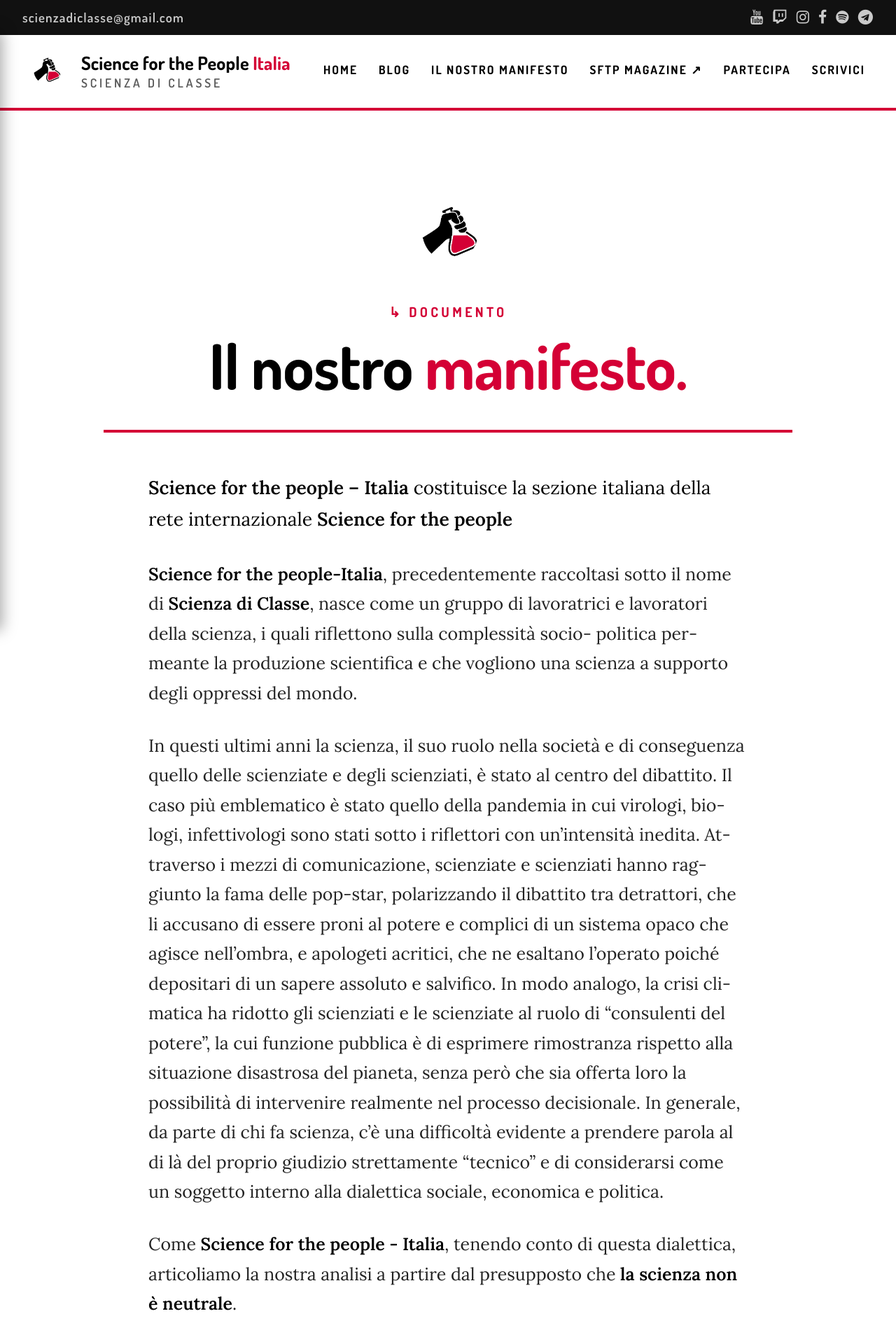
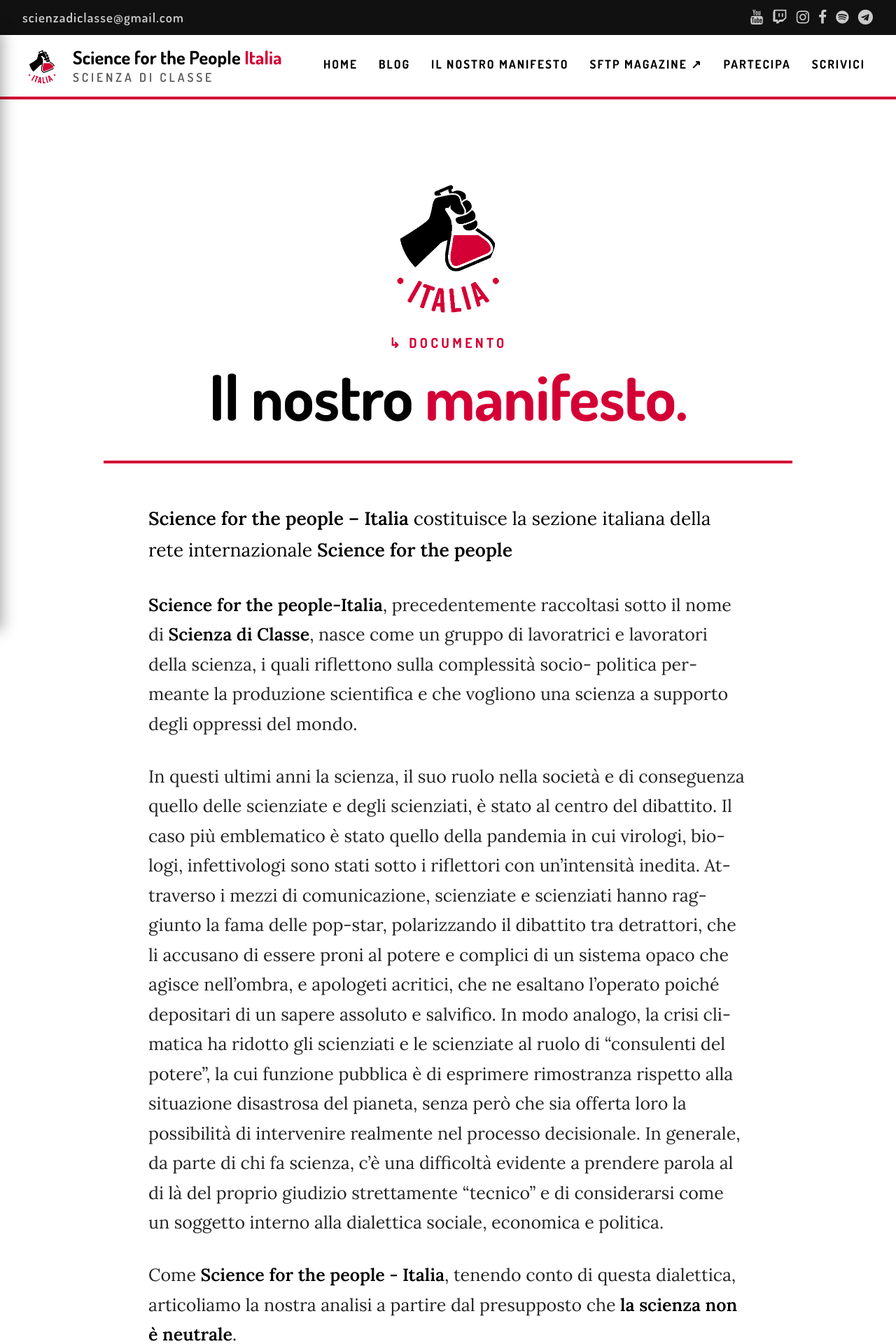
Before and after one commit to scienzadiclasse/sftp-italy.github.io, a Jekyll site: the page built from manifesto.markdown, in a window 1280 px wide. Shown: the top 1920 px of the page at 70% size. Built offline with Jekyll 4.4.1, drawn with Linux system fonts in a browser that asks for light colours.

Commit message:
Fix: date IT in articolo (inline), logo navbar 56x52, logo manifesto 200px, lightbox mobile, data evidenza nowrap
https://claude.ai/code/session_014bPnHiG9tc8WfdJkHtapt6

```diff
--- a/_includes/navbar.html
+++ b/_includes/navbar.html
@@ -122,8 +122,8 @@
     padding: 0 !important;
   }
   #sftp-topbar .sftp-brand-logo {
-    width: 68px !important;
-    height: 68px !important;
+    width: 56px !important;
+    height: 52px !important;
     flex-shrink: 0 !important;
     border-radius: 0 !important;
     overflow: visible !important;
--- a/_layouts/default.html
+++ b/_layouts/default.html
@@ -58,6 +58,21 @@
     }
     /* Nasconde il vecchio header mobile fisso, sostituito dal nuovo topbar */
     body > header.w3-top { display: none !important; }
+    /* Zoom dinamico su mobile: permette pinch e tap-to-zoom */
+    body { touch-action: pan-x pan-y pinch-zoom; }
+    /* Lightbox */
+    #sftp-lightbox {
+      display: none; position: fixed; inset: 0; z-index: 99999;
+      background: rgba(0,0,0,0.92); cursor: zoom-out;
+      align-items: center; justify-content: center;
+    }
+    #sftp-lightbox.open { display: flex; }
+    #sftp-lightbox img {
+      max-width: 96vw; max-height: 96vh;
+      object-fit: contain; box-shadow: 0 4px 40px rgba(0,0,0,0.6);
+    }
+    /* Immagini cliccabili negli articoli */
+    .ma-body img, .mn-body img { cursor: zoom-in; }
   </style>
 </head>
 
@@ -82,7 +97,29 @@
 
   {% include footer.html %}
 
+  <!-- Lightbox zoom dinamico -->
+  <div id="sftp-lightbox" role="dialog" aria-modal="true" aria-label="Immagine ingrandita"
+       onclick="this.classList.remove('open')">
+    <img id="sftp-lightbox-img" src="" alt="">
+  </div>
+
   <script>
+    // Lightbox: tap/click su immagini .ma-body e .mn-body
+    document.addEventListener('DOMContentLoaded', function() {
+      var lb = document.getElementById('sftp-lightbox');
+      var lbImg = document.getElementById('sftp-lightbox-img');
+      document.querySelectorAll('.ma-body img, .mn-body img').forEach(function(img) {
+        img.addEventListener('click', function() {
+          lbImg.src = this.src;
+          lbImg.alt = this.alt;
+          lb.classList.add('open');
+        });
+      });
+      document.addEventListener('keydown', function(e) {
+        if (e.key === 'Escape') lb.classList.remove('open');
+      });
+    });
+
     // Modal Image Gallery
     function onClick(element) {
       var modal = document.getElementById("modal01");
--- a/_layouts/manifesto.html
+++ b/_layouts/manifesto.html
@@ -21,7 +21,7 @@ layout: default
     margin: 0 auto;
   }
   .mn-logo {
-    width: 140px; height: 140px;
+    width: 200px; height: 200px;
     margin: 0 auto 22px;
     display: flex;
     align-items: center;
@@ -165,7 +165,7 @@ layout: default
 
   @media (max-width: 768px) {
     .mn-hero { padding: 48px 18px 36px; }
-    .mn-logo { width: 110px; height: 110px; margin-bottom: 16px; }
+    .mn-logo { width: 150px; height: 150px; margin-bottom: 16px; }
     .mn-body { padding: 40px 18px 40px; font-size: 1.02rem; }
     .mn-cta { padding: 36px 18px; }
     .mn-cta-inner { grid-template-columns: 1fr; }
--- a/_layouts/post.html
+++ b/_layouts/post.html
@@ -213,7 +213,7 @@ layout: default
       {% endif %}
       <span>
         <i class="fa fa-calendar-o" aria-hidden="true"></i>
-        <time itemprop="datePublished" datetime="{{ page.date | date_to_xmlschema }}">{% include date_it.html date=page.date %}</time>
+        <time itemprop="datePublished" datetime="{{ page.date | date_to_xmlschema }}">{% assign _mesi_p = "gennaio,febbraio,marzo,aprile,maggio,giugno,luglio,agosto,settembre,ottobre,novembre,dicembre" | split: "," %}{% assign _mi_p = page.date | date: "%-m" | minus: 1 %}{{ page.date | date: "%-d" }} {{ _mesi_p[_mi_p] }} {{ page.date | date: "%Y" }}</time>
       </span>
       {% assign words = content | number_of_words %}
       {% if words > 180 %}
--- a/index.html
+++ b/index.html
@@ -42,7 +42,7 @@ description: "Science for the People Italia: scienza al servizio delle oppresse
   }
   .mag-featured-date {
     font-family: 'Dosis', sans-serif; font-size: 0.78rem;
-    color: #5a5a5a; letter-spacing: 0.04em;
+    color: #5a5a5a; letter-spacing: 0.04em; white-space: nowrap;
   }
   .mag-featured-title {
     font-family: 'Lora', serif; font-weight: 700;
```
Also changed, not shown: img/sftp_logo_fist.png.
